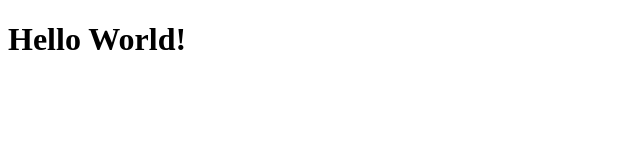
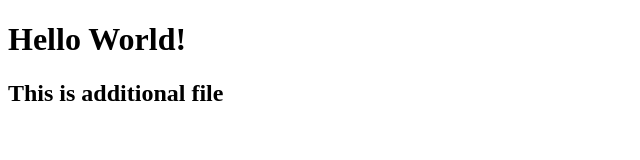
Before and after one commit to junji987/hello-world, a plain HTML site: page index.html in a window 1280 px wide. Shown: the whole page, without its empty margins (0-640 px from the left). Drawn offline with Linux system fonts and the light colour scheme.

Commit message:
Update index.html

```diff
--- a/index.html
+++ b/index.html
@@ -1,6 +1,7 @@
 <!DOCTYPE html>
 <html>
 <body>
-<h1>Hello World!</h1>
+  <h1>Hello World!</h1>
+  <h2>This is additional file</h2>
 </body>
 </html>
```
